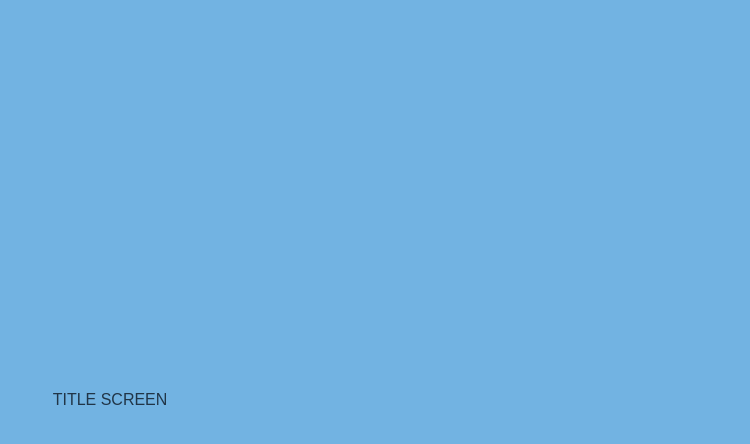
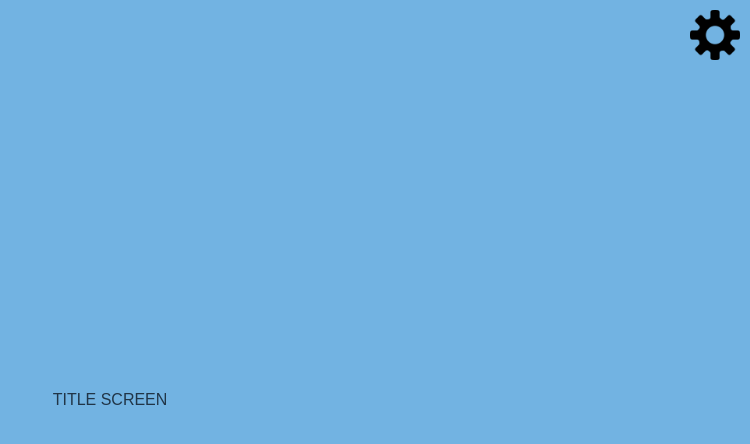
Before and after one commit to jacobmobley/Royal-Flush-AI, a React (Vite) app in the folder react-frontend/: page /titlescreen in a window 1280 px wide. Shown: the top 444 px of the page, without its empty margins (530-1280 px from the left). Built offline with nearby package versions, Linux system fonts and the light colour scheme.

Commit message:
Settings button exists now
Also fixed a a routing issue with "/"

```diff
--- a/react-frontend/src/App.jsx
+++ b/react-frontend/src/App.jsx
@@ -11,7 +11,7 @@
     <Router>
       <div className="App">
         <Routes>
-          <Route path="/frontpage" element={<HomePage />} />
+          <Route path="/" element={<HomePage />} />
           <Route path="/newplayer" element={<NewPlayerPage />} />
           <Route path="/returningplayer" element={<ReturningPlayerPage />} />
           <Route path="/titlescreen" element={<TitleScreen />} />
--- a/react-frontend/src/NewPlayerPage.jsx
+++ b/react-frontend/src/NewPlayerPage.jsx
@@ -60,7 +60,7 @@
       </div>
       <div className="form-container">
         {/* <button type="back" className="back-button"></button> */}
-        <Link to="/frontpage" className="button back-button">
+        <Link to="/" className="button back-button">
           &#8592; Back
         </Link>
         <h1>Create a New Account</h1>
--- a/react-frontend/src/ReturningPlayerPage.jsx
+++ b/react-frontend/src/ReturningPlayerPage.jsx
@@ -59,7 +59,7 @@
       </div>
       <div className="form-container">
         {/* <button type="back" className="back-button"></button> */}
-        <Link to="/frontpage" className="button back-button">
+        <Link to="/" className="button back-button">
           &#8592; Back
         </Link>
         <h1>Log in to an Existing Account</h1>
--- a/react-frontend/src/TitleScreen.jsx
+++ b/react-frontend/src/TitleScreen.jsx
@@ -8,7 +8,12 @@
 
 const TitleScreen = () => {
   const navigate = useNavigate();
-  return <div>TITLE SCREEN</div>;
+  return (
+    <div className="Container">
+      <div>TITLE SCREEN</div>
+      <img src={gear} alt="Settings Icon" className="settings" />
+    </div>
+  );
 };
 
 export default TitleScreen;
--- a/react-frontend/src/frontpage-styles.css
+++ b/react-frontend/src/frontpage-styles.css
@@ -102,3 +102,19 @@
   width: 120px;
   margin-left: 0px;
 }
+
+.settings {
+  width: 50px;
+  height: auto;
+  cursor: pointer;
+  position: absolute;
+  top: 10px;
+  right: 10px;
+  transition: transform 0.3s ease-in-out;
+  transform: rotate(0deg);
+}
+
+.settings:hover {
+  transition: transform 0.3s ease-in-out;
+  transform: rotate(90deg);
+}
```
